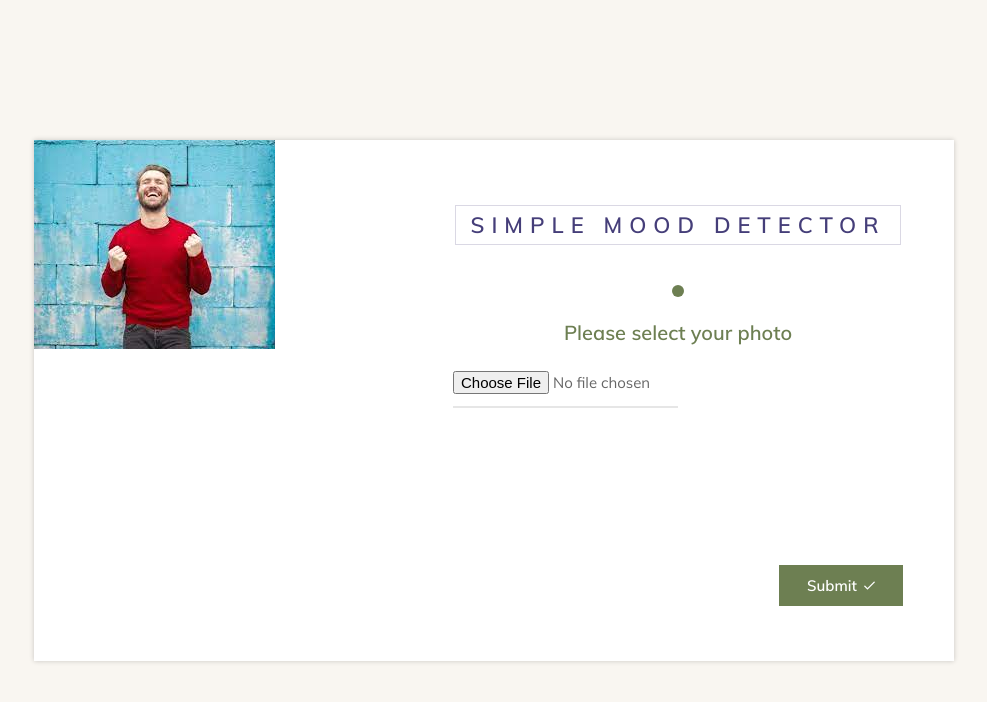
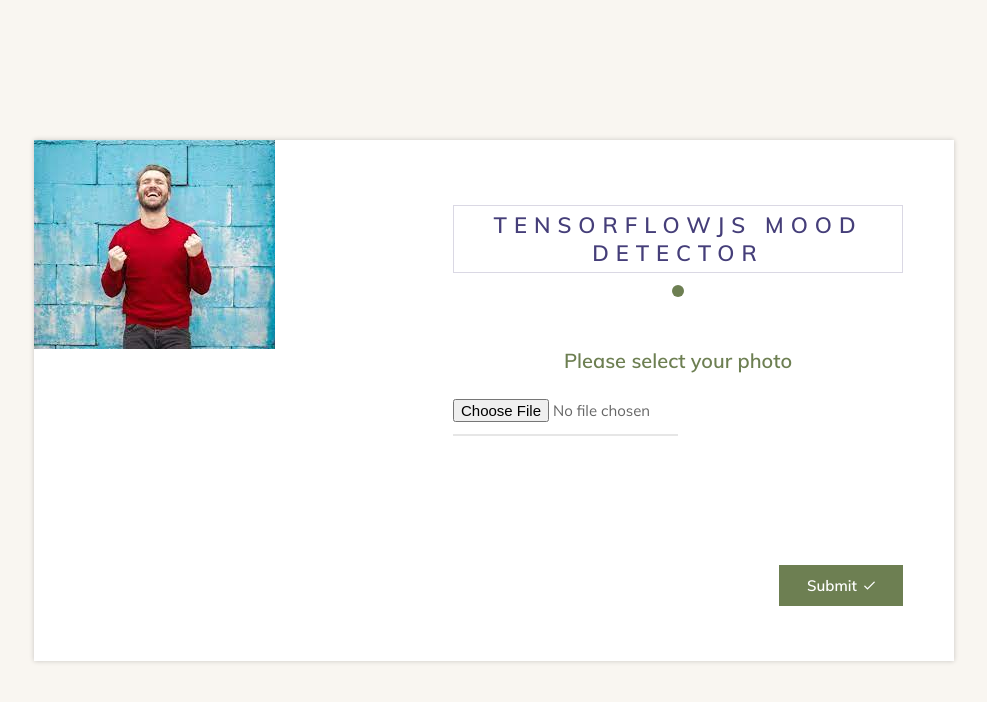
Before and after one commit to chooyee/mooddetectorjs, a website: page views/index.html in a window 1280 px wide. Shown: the whole page, without its empty margins (146-1133 px from the left). Drawn offline with nearby package versions, Linux system fonts and the light colour scheme; files that its build step writes are made by us from their sources; no server answers; files whose address does not match are found by name.

Commit message:
change title

```diff
--- a/views/index.html
+++ b/views/index.html
@@ -29,7 +29,7 @@
 						</div>
 						<div class="form-content" >
 							<div class="form-header">
-								<h3>Simple Mood Detector</h3>
+								<h3>TensorflowJS Mood Detector</h3>
 							</div>
 							<p>Please select your photo</p>
 							<div class="form-row">
```
